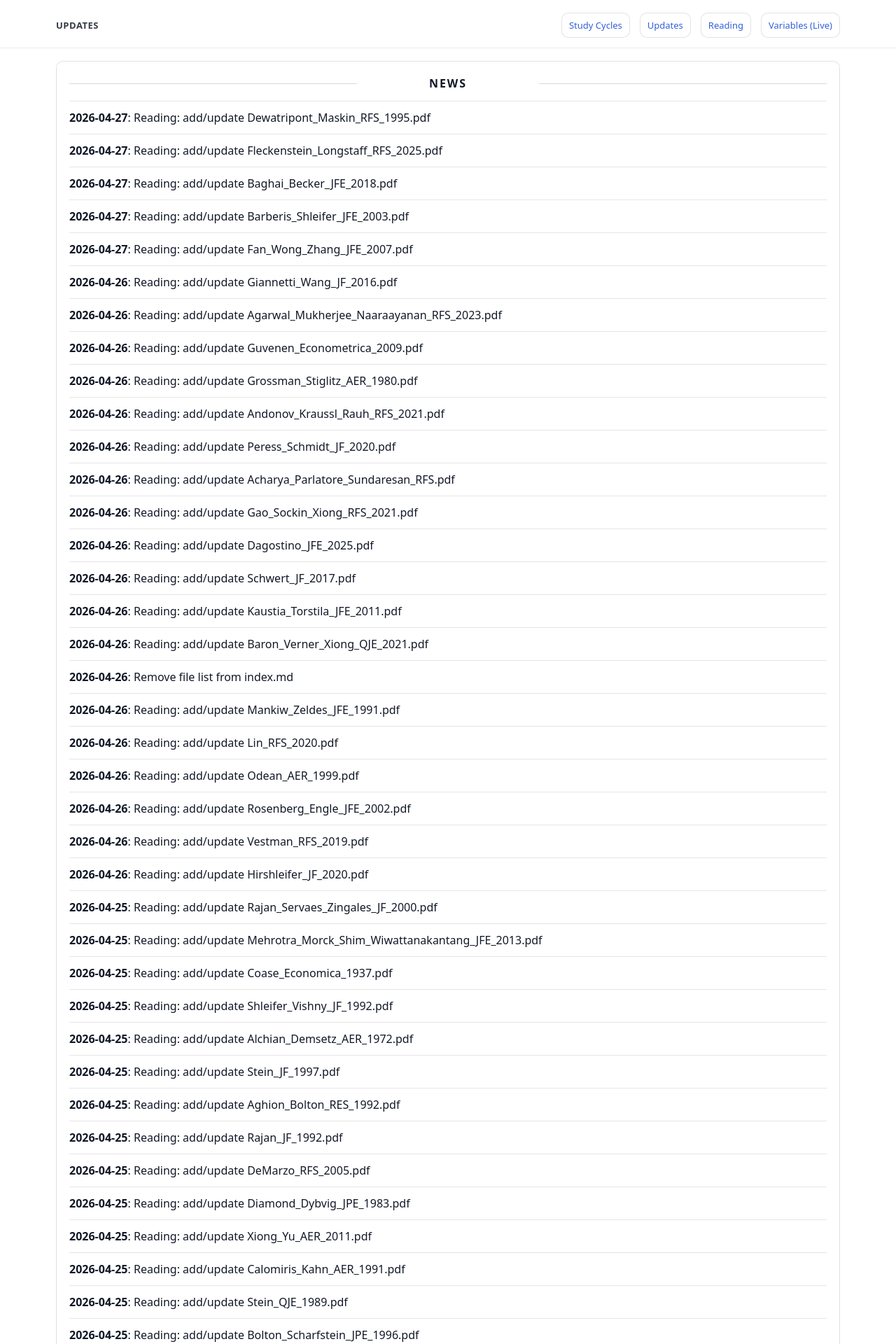
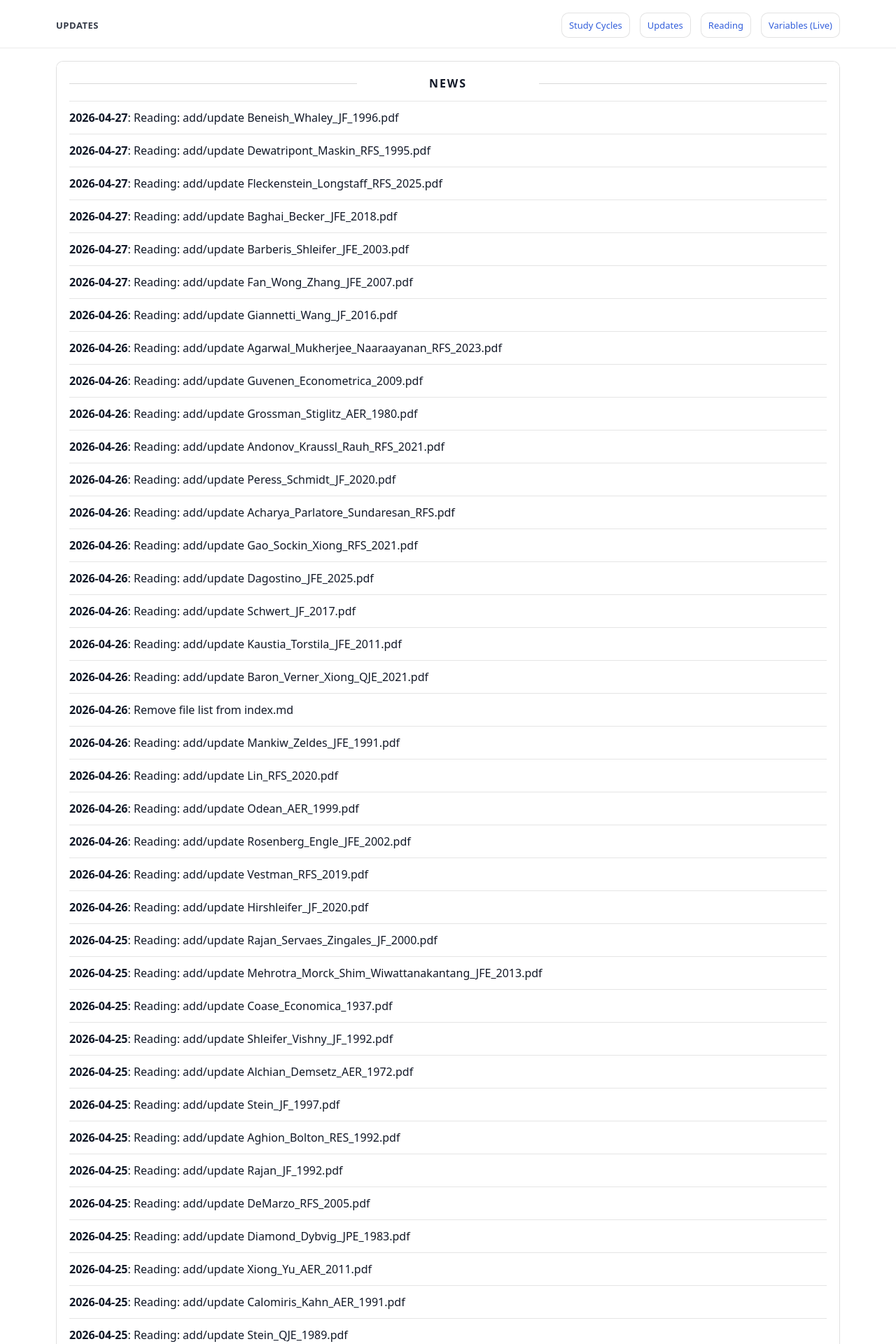
Before and after one commit to yaxinzn/study-archive, a Jekyll site: the page built from updates/index.md, in a window 1280 px wide. Shown: the top 1920 px of the page at 70% size. Built offline with Jekyll 4.4.1, drawn with Linux system fonts in a browser that asks for light colours; some of the changed text lies outside the part shown.

Commit message:
chore: update NEWS feed

```diff
--- a/_data/news.yml
+++ b/_data/news.yml
@@ -1,4 +1,7 @@
 # Auto-generated update history (sorted newest -> oldest). Do not edit manually.
+- ts: "1777244292"
+  date: "2026-04-27"
+  title: "Reading: add/update Beneish_Whaley_JF_1996.pdf"
 - ts: "1777243311"
   date: "2026-04-27"
   title: "Reading: add/update Dewatripont_Maskin_RFS_1995.pdf"
```
